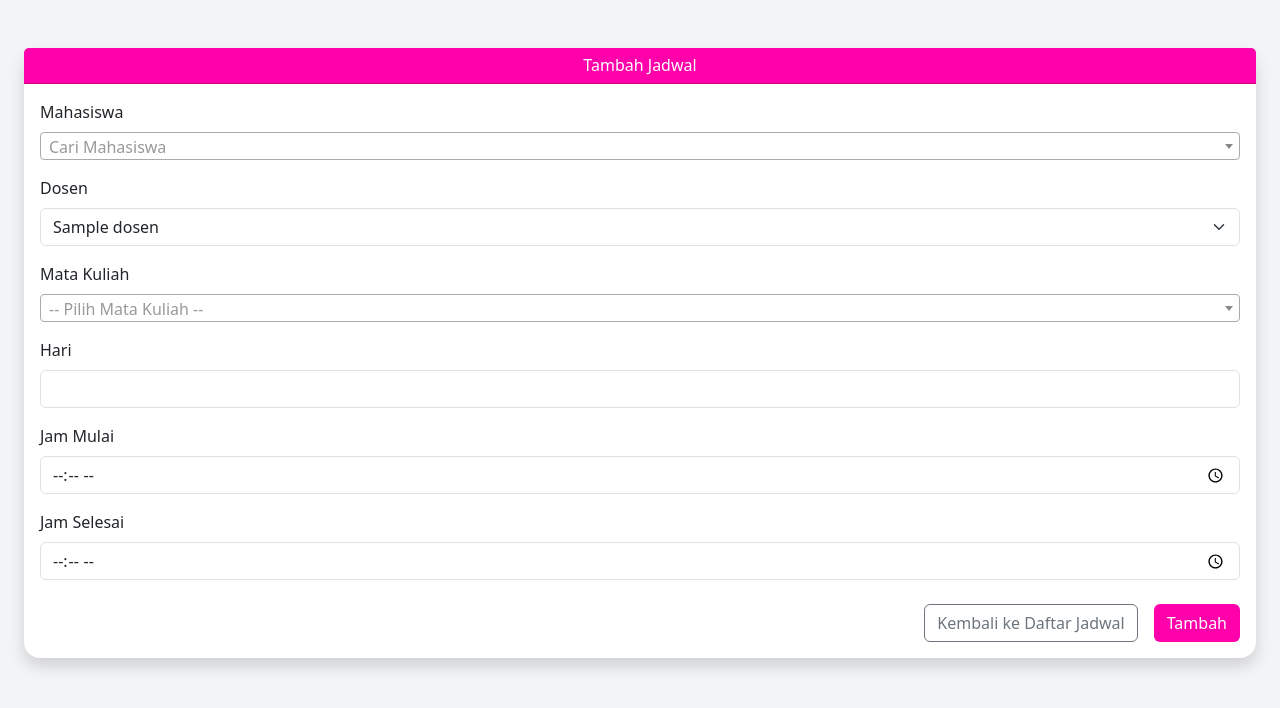
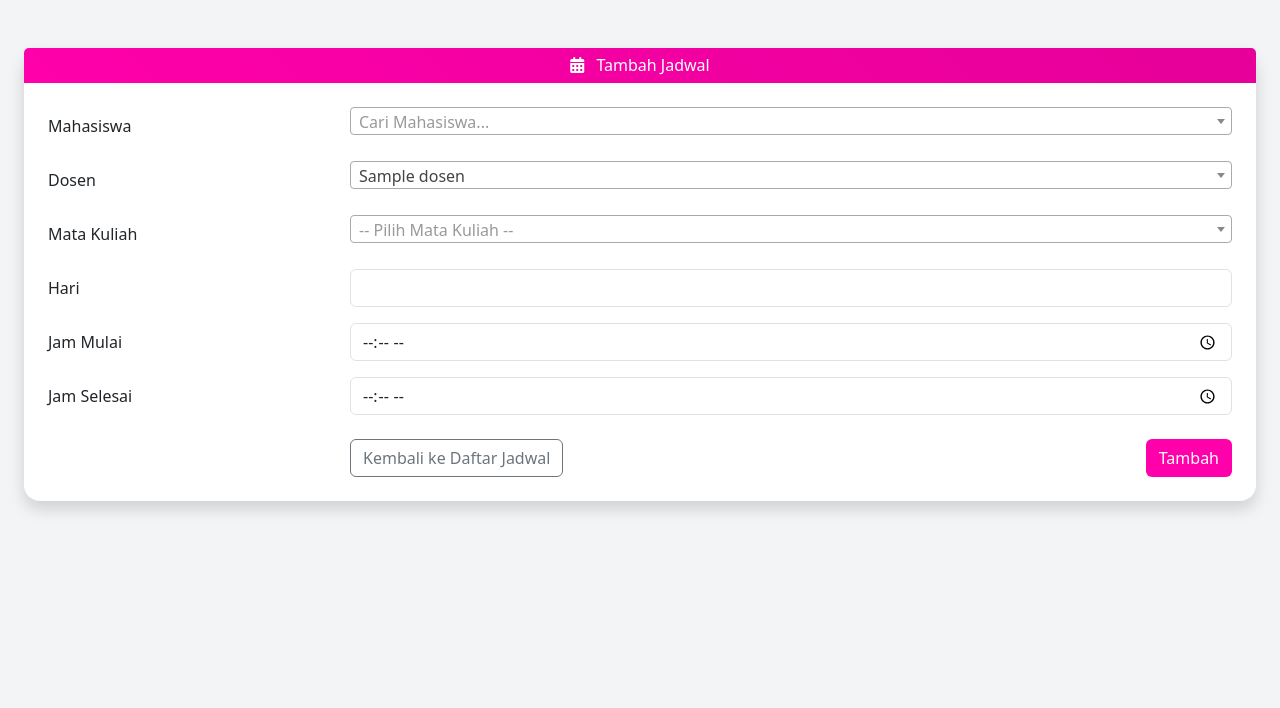
Before and after one commit to ArifbillahKamil/RBAC-Project, a Flask app: page /admin/jadwal/tambah in a window 1280 px wide. Shown: the part 56-764 px from the top of the page. Run offline with Flask 3, Linux system fonts and the light colour scheme; a user stored in the database is signed in; tables that the repository leaves empty hold one stand-in row (values such as "Sample post"); some libraries are stand-ins or nearby versions.

Commit message:
perubahan jadwal form lagi

```diff
--- a/templates/jadwal_form.html
+++ b/templates/jadwal_form.html
@@ -1,15 +1,63 @@
 {% extends 'base.html' %}
 
 {% block content %}
+<link rel="stylesheet" href="https://cdnjs.cloudflare.com/ajax/libs/font-awesome/6.5.1/css/all.min.css">
+
+<style>
+  /* Membuat transisi lebih halus */
+  .btn, .form-control, .form-select {
+    transition: all 0.3s ease-in-out;
+  }
+
+  /* 1. Gradient pada Header Kartu */
+  .card-header.custom-header {
+    background: #ff00aa; /* Fallback color */
+    background: linear-gradient(45deg, #ff00aa, #e60099);
+    border-bottom: none;
+  }
+
+  /* 2. Garis Aksen di Sisi Kiri Kartu */
+  .card.shadow {
+    border-left: 4px solid #ff00aa;
+  }
+
+  /* 3. Efek Fokus pada Input & Select yang senada dengan tema */
+  .form-control:focus, .form-select:focus {
+    border-color: #ff00aa;
+    box-shadow: 0 0 0 0.25rem rgba(255, 0, 170, 0.25);
+  }
+
+  /* Menyesuaikan efek fokus untuk Select2 */
+  .select2-container--default .select2-selection--single:focus,
+  .select2-container--open .select2-selection--single {
+      border-color: #ff00aa !important;
+      box-shadow: 0 0 0 0.25rem rgba(255, 0, 170, 0.25) !important;
+  }
+
+  /* 4. Efek Hover pada Tombol */
+  .btn-submit:hover {
+    transform: translateY(-2px);
+    box-shadow: 0 4px 10px rgba(0,0,0,0.15);
+  }
+
+  .btn-back:hover {
+    transform: translateY(-2px);
+  }
+</style>
+
 <div class="container mt-5">
   <div class="card shadow rounded-4 border-0">
-    <div class="card-header text-white text-center" style="background-color: #ff00aa;">
-      <h3 class="mb-0">{{ 'Edit' if action == 'edit' else 'Tambah' }} Jadwal</h3>
+    <div class="card-header text-white text-center custom-header">
+      <h3 class="mb-0">
+        <i class="fas fa-calendar-alt me-2"></i>
+        {{ 'Edit' if action == 'edit' else 'Tambah' }} Jadwal
+      </h3>
     </div>
-    <div class="card-body">
+    <div class="card-body p-4">
       <form method="POST">
-        <div class="mb-3">
-          <label class="form-label">Mahasiswa</label>
+        <div class="row mb-3">
+          <label for="mahasiswa_id" class="col-md-3 col-form-label">Mahasiswa</label>
+          <div class="col-md-9">
             <select id="mahasiswa_id" name="mahasiswa_id" class="form-select" style="width:100%" required>
               {% if jadwal and jadwal.mahasiswa_id %}
                 <option value="{{ jadwal.mahasiswa_id }}" selected>
@@ -18,10 +66,12 @@
               {% endif %}
             </select>
           </div>
+        </div>
 
-        <div class="mb-3">
-          <label class="form-label">Dosen</label>
-          <select name="dosen_id" class="form-select" required>
+        <div class="row mb-3">
+          <label for="dosen_id" class="col-md-3 col-form-label">Dosen</label>
+          <div class="col-md-9">
+            <select id="dosen_id" name="dosen_id" class="form-select" required>
               {% for d in dosens %}
                 <option value="{{ d.id }}" {% if jadwal and d.id == jadwal.dosen_id %}selected{% endif %}>
                   {{ d.nama }}
@@ -29,9 +79,11 @@
               {% endfor %}
             </select>
           </div>
+        </div>
 
-        <div class="mb-3">
-          <label for="mata_kuliah_id" class="form-label">Mata Kuliah</label>
+        <div class="row mb-3">
+          <label for="mata_kuliah_id" class="col-md-3 col-form-label">Mata Kuliah</label>
+          <div class="col-md-9">
             <select class="form-select" name="mata_kuliah_id" id="mata_kuliah_id" required>
               <option value="">-- Pilih Mata Kuliah --</option>
               {% for mk in mata_kuliah %}
@@ -41,29 +93,40 @@
               {% endfor %}
             </select>
           </div>
-
-        <div class="mb-3">
-          <label class="form-label">Hari</label>
-          <input type="text" name="hari" class="form-control" value="{{ jadwal.hari if jadwal else '' }}" required />
         </div>
 
-        <div class="mb-3">
-          <label class="form-label">Jam Mulai</label>
-          <input type="time" name="jam_mulai" class="form-control" value="{{ jadwal.jam_mulai if jadwal else '' }}" required />
+        <div class="row mb-3">
+          <label for="hari" class="col-md-3 col-form-label">Hari</label>
+          <div class="col-md-9">
+            <input type="text" id="hari" name="hari" class="form-control" value="{{ jadwal.hari if jadwal else '' }}" required />
+          </div>
         </div>
 
-        <div class="mb-4">
-          <label class="form-label">Jam Selesai</label>
-          <input type="time" name="jam_selesai" class="form-control" value="{{ jadwal.jam_selesai if jadwal else '' }}" required />
+        <div class="row mb-3">
+          <label for="jam_mulai" class="col-md-3 col-form-label">Jam Mulai</label>
+          <div class="col-md-9">
+            <input type="time" id="jam_mulai" name="jam_mulai" class="form-control" value="{{ jadwal.jam_mulai if jadwal else '' }}" required />
+          </div>
         </div>
 
-        <div class="d-grid gap-2 d-md-flex justify-content-md-end"> {# Changed to use d-grid and d-md-flex for better button alignment on different screen sizes #}
-          <a href="{{ url_for('admin_jadwal.list_jadwal') }}" class="btn btn-outline-secondary me-md-2"> {# Added me-md-2 for spacing #}
+        <div class="row mb-4">
+          <label for="jam_selesai" class="col-md-3 col-form-label">Jam Selesai</label>
+          <div class="col-md-9">
+            <input type="time" id="jam_selesai" name="jam_selesai" class="form-control" value="{{ jadwal.jam_selesai if jadwal else '' }}" required />
+          </div>
+        </div>
+
+        <div class="row mt-4">
+          <div class="col-md-9 offset-md-3">
+            <div class="d-flex justify-content-between">
+              <a href="{{ url_for('admin_jadwal.list_jadwal') }}" class="btn btn-outline-secondary btn-back">
                 Kembali ke Daftar Jadwal
               </a>
-          <button type="submit" class="btn text-white" style="background-color: #ff00aa;">
+              <button type="submit" class="btn text-white btn-submit" style="background-color: #ff00aa;">
                 {{ 'Update' if action == 'edit' else 'Tambah' }}
               </button>
+            </div>
+          </div>
         </div>
       </form>
     </div>
@@ -73,11 +136,10 @@
 <script src="https://code.jquery.com/jquery-3.6.0.min.js"></script>
 <link href="https://cdn.jsdelivr.net/npm/select2@4.1.0-rc.0/dist/css/select2.min.css" rel="stylesheet" />
 <script src="https://cdn.jsdelivr.net/npm/select2@4.1.0-rc.0/dist/js/select2.min.js"></script>
-
 <script>
 $(document).ready(function() {
-  // Select2 for Mahasiswa with Ajax and dropdown below
   $('#mahasiswa_id').select2({
+    placeholder: 'Cari Mahasiswa...',
     ajax: {
       url: "{{ url_for('main.search_mahasiswa') }}",
       dataType: 'json',
@@ -86,22 +148,21 @@ $(document).ready(function() {
         return { q: params.term };
       },
       processResults: function (data) {
-        return { results: data };
+        return {
+          results: data
+        };
       },
       cache: true
     },
-    placeholder: 'Cari Mahasiswa',
-    minimumInputLength: 2,
-    width: '100%',
-    dropdownPosition: 'below'
+    minimumInputLength: 2
   });
 
-  // Select2 for Mata Kuliah (non ajax), dropdown below
+  // Terapkan Select2 ke select lain agar tampilannya seragam
+  $('#dosen_id').select2({
+      placeholder: "-- Pilih Dosen --"
+  });
   $('#mata_kuliah_id').select2({
-    width: '100%',
-    dropdownPosition: 'below',
-    placeholder: '-- Pilih Mata Kuliah --',
-    allowClear: true
+      placeholder: "-- Pilih Mata Kuliah --"
   });
 });
 </script>
```
Lines whose indentation alone changed are shown as unchanged.
